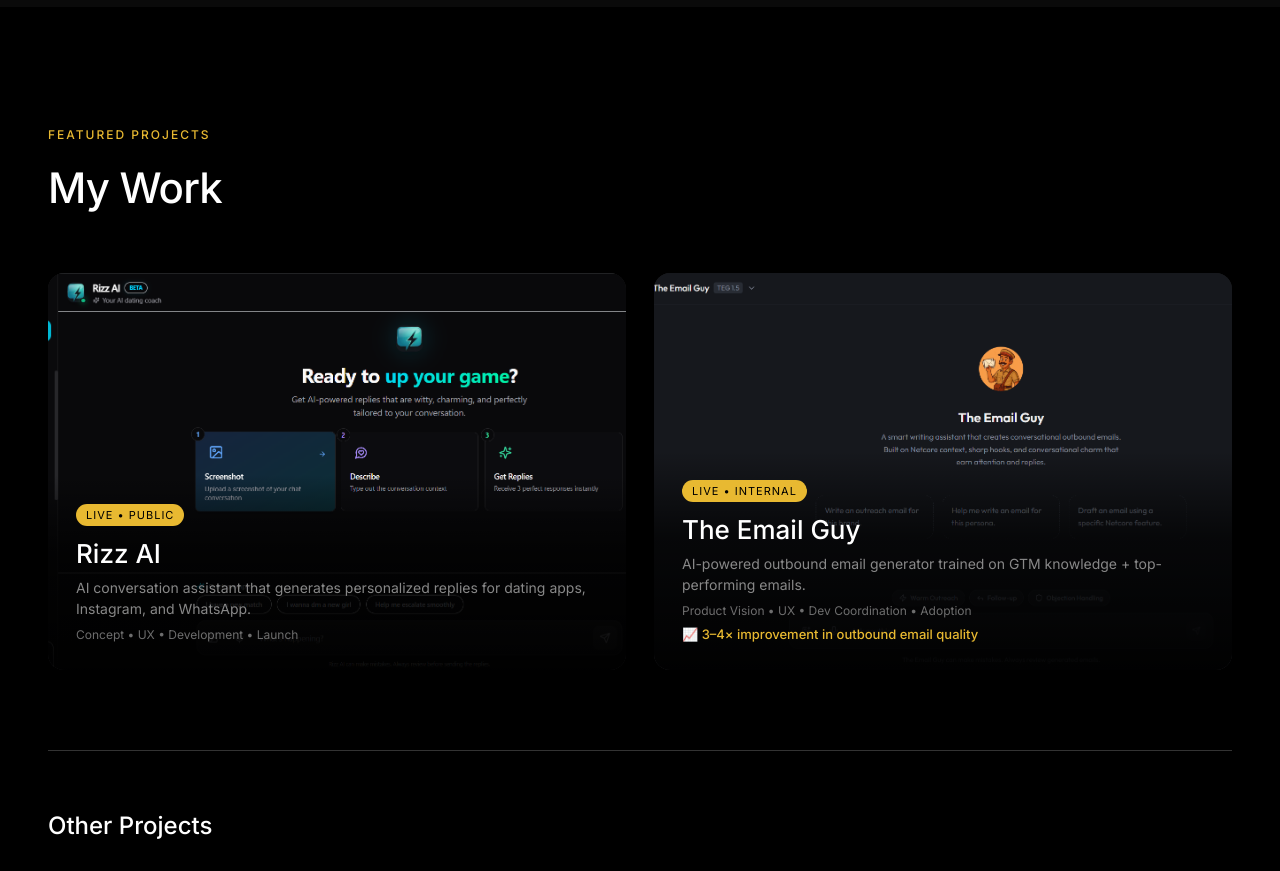
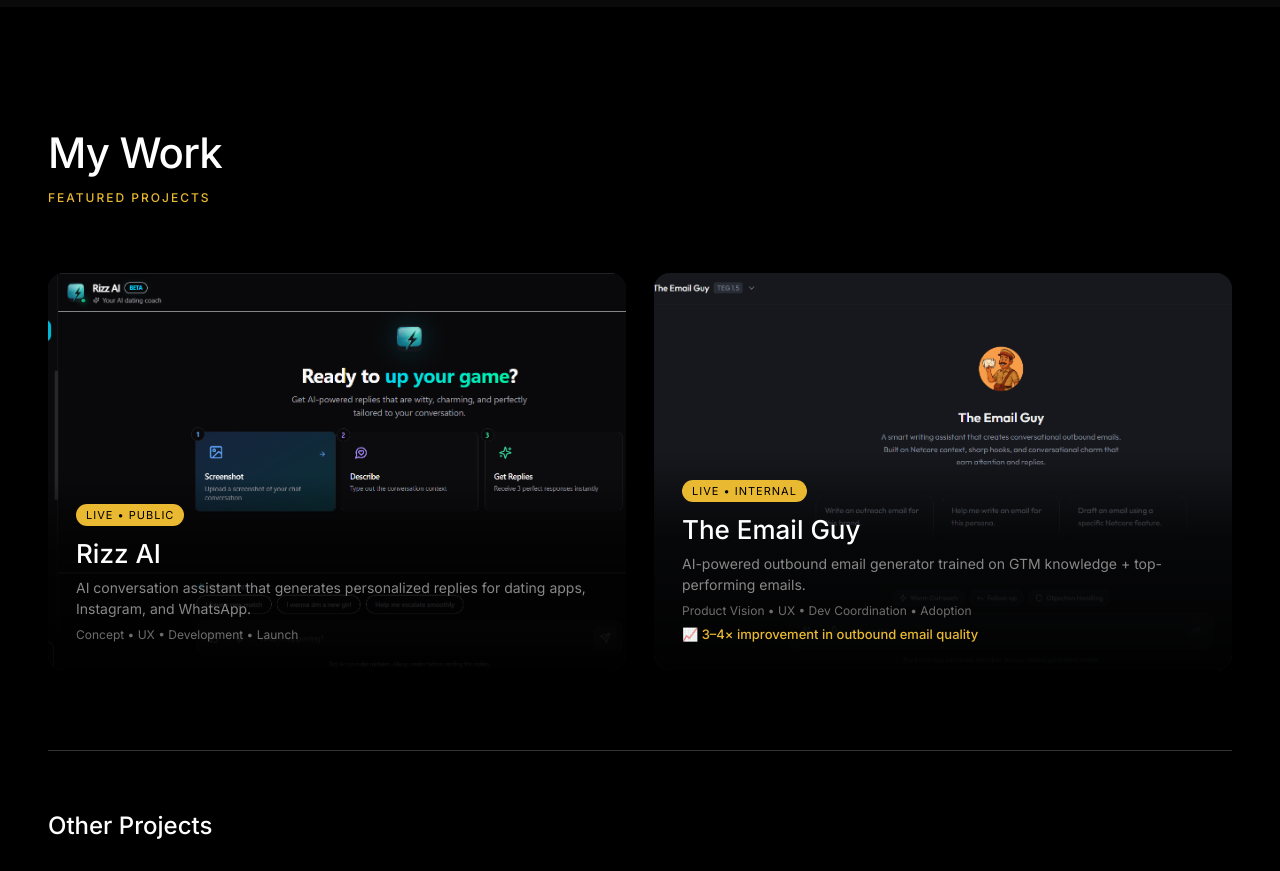
Before and after one commit to AdvaitParab7123/my-website, a Next.js app: page / in a window 1280 px wide. Shown: the part 2560-3431 px from the top of the page. Built offline with nearby package versions, Linux system fonts and the light colour scheme.

Commit message:
Swap order: My Work title above Featured Projects label

```diff
--- a/src/app/page.tsx
+++ b/src/app/page.tsx
@@ -278,8 +278,8 @@
         <div className="container">
           <div className={styles.workHeader} data-anim>
             <div>
+              <h2 className={styles.sectionTitle}>My Work</h2>
               <div className={styles.label}>Featured Projects</div>
-              <h2 className={styles.sectionTitle}>My Work</h2>
             </div>
           </div>
           <div className={styles.workGrid}>
```
